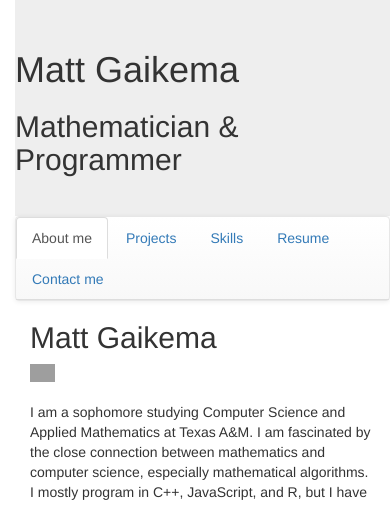
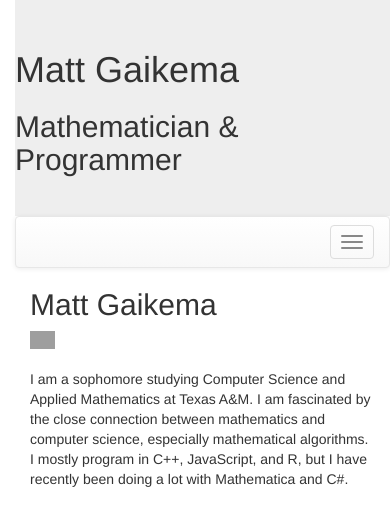
Before and after one commit to TexAgg/TexAgg.github.io, a PHP site: page /index.php in a window 390 px wide; the page is wider, and only the part inside the window is pictured. Shown: the top 505 px of that part. Run offline with PHP 8.4, Linux system fonts and the light colour scheme; some libraries are stand-ins or nearby versions; grey boxes are pictures that could not be loaded.

Commit message:
Make mobile responsive

```diff
--- a/inc/header.php
+++ b/inc/header.php
@@ -40,6 +40,15 @@
 		</header>
 	</div><!--jumbotron-->
 	<nav class="navbar navbar-default" role="navigation">
+		<div class="navbar-header">
+			<button type="button" class="navbar-toggle collapsed" data-toggle="collapse" data-target="#navbar" aria-expanded="false">
+				<span class="sr-only">Toggle navigation</span>
+				<span class="icon-bar"></span>
+				<span class="icon-bar"></span>
+				<span class="icon-bar"></span>
+			</button>
+		</div><!--navbar-header-->
+		<div id="navbar" class="navbar-collapse collapse">
 			<ul class="nav nav-tabs">
 				<li role="presentation" class="about<?php if ($section=="about"){echo " on active";}?>"><a href="index.php">About me</a></li>
 				<li role="presentation" class="projects<?php if ($section=="projects"){echo " on active";}?>"><a href="projects.php">Projects</a></li>
@@ -47,4 +56,5 @@
 				<li role="presentation" class="resume<?php if ($section=="resume"){echo " on active";}?>"><a href="resume.php">Resume</a></li>
 				<li role="presentation" class="resume<?php if ($section=="connect"){echo " on active";}?>"><a href="connect.php">Contact me</a></li>
 			</ul>
+		</div><!--navbar-collapse-->
 	</nav>
```
Lines whose indentation alone changed are shown as unchanged.
